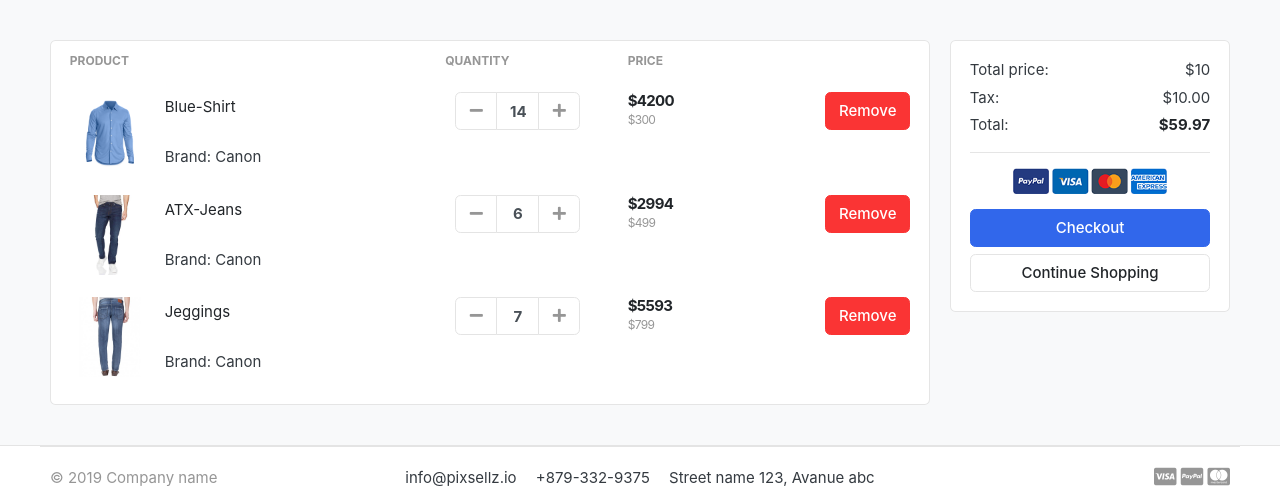
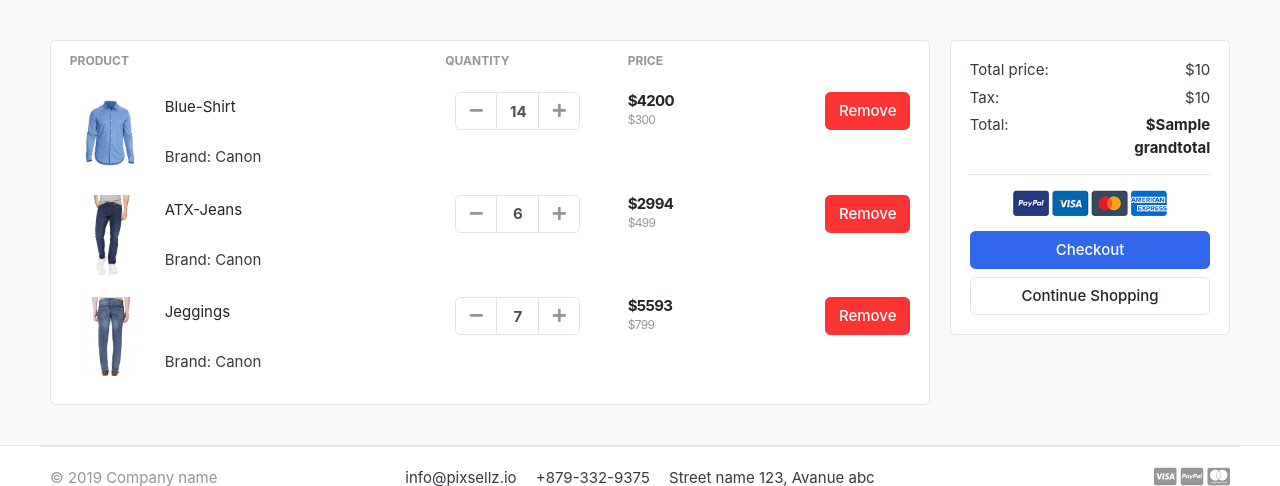
Before and after one commit to rajsahu-git/Shop, a Django app: template templates/store/cart.html in a window 1280 px wide. Shown: the part 118-604 px from the top of the page. Run offline with Django 4.2, Linux system fonts and the light colour scheme; data comes from the database, SQL or seed files in the repository; both versions use the stored data as it was after the commit; the template is opened without the code that fills it: values that come from a table or form of the project are taken from there, most other values are stand-ins (such as "Sample title", 1, 10 or a date in 2020); parts of the project's set-up code (start-up, migrations or seed data) failed here and were passed over; some libraries are stand-ins or nearby versions; some web fonts are replaced.

Commit message:
Cart update

```diff
--- a/templates/store/cart.html
+++ b/templates/store/cart.html
@@ -25,7 +25,8 @@
 							<tr>
 								<td>
 									<figure class="itemside align-items-center">
-			<div class="aside"><img src="{{cart_item.product.image.url}}" class="img-sm"></div>
+										<div class="aside"><img src="{{cart_item.product.image.url}}" class="img-sm">
+										</div>
 										<figcaption class="info">
 											<a href="#" class="title text-dark">{{cart_item.product.product_name}}</a>
 											<p class="text-muted small">{{cart_item.price}}</p> <br> Brand: Canon</p>
@@ -37,11 +38,13 @@
 									<div class="col">
 										<div class="input-group input-spinner">
 											<div class="input-group-prepend">
-							<button class="btn btn-light" type="button" id="button-plus"> <i class="fa fa-minus"></i> </button>
+												<button class="btn btn-light" type="button" id="button-plus"> <i
+														class="fa fa-minus"></i> </button>
 											</div>
-							<input type="text" class="form-control"  value="{{cart_item.quantity}}">
+											<input type="text" class="form-control" value="{{cart_item.quantity}}">
 											<div class="input-group-append">
-							<a href="{%url 'add_cart' cart_item.product.id %}" class="btn btn-light" type="button" id="button-minus"> <i class="fa fa-plus"></i> </a>
+												<a href="{%url 'add_cart' cart_item.product.id %}" class="btn btn-light"
+													type="button" id="button-minus"> <i class="fa fa-plus"></i> </a>
 											</div>
 										</div> <!-- input-group.// -->
 									</div> <!-- col.// -->
@@ -72,11 +75,11 @@
 						</dl>
 						<dl class="dlist-align">
 							<dt>Tax:</dt>
-			  <dd class="text-right"> $10.00</dd>
+							<dd class="text-right"> ${{tax}}</dd>
 						</dl>
 						<dl class="dlist-align">
 							<dt>Total:</dt>
-			  <dd class="text-right text-dark b"><strong>$59.97</strong></dd>
+							<dd class="text-right text-dark b"><strong>${{grandtotal}}</strong></dd>
 						</dl>
 						<hr>
 						<p class="text-center mb-3">
```
Also changed, not shown: cart/views.py (+21 -12 lines), db.sqlite3. Lines whose indentation alone changed are shown as unchanged.
